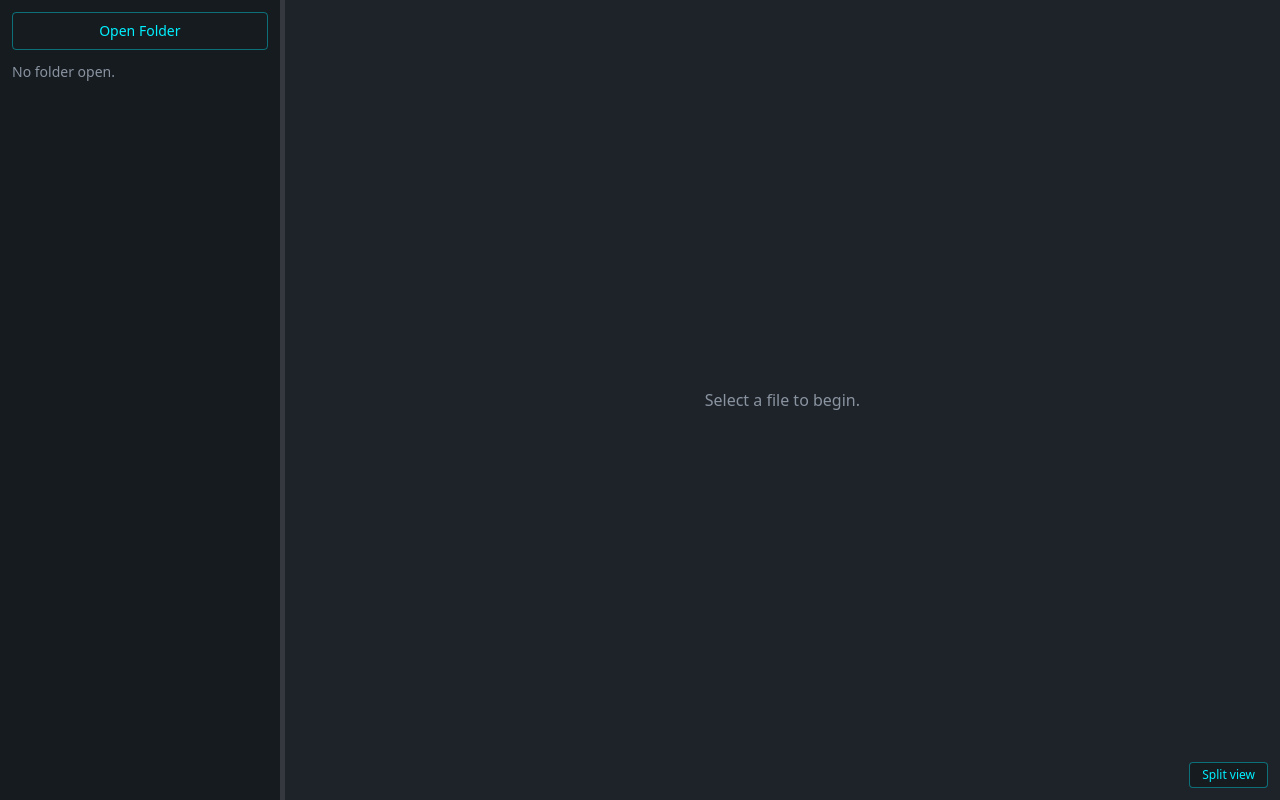
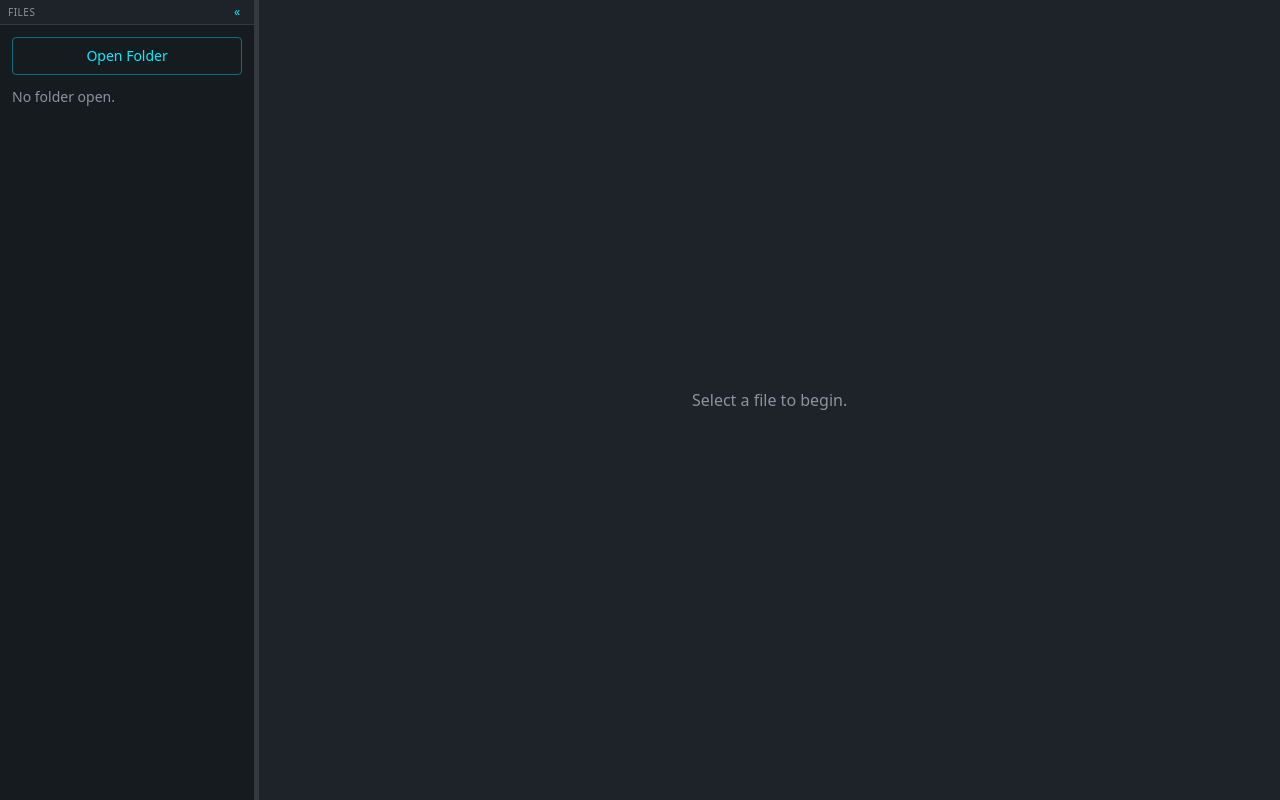
Before and after one commit to giaphat060206/SyntaxScalpel, a React (Vite) app: page / in a window 1280 px wide. Built offline with nearby package versions, Linux system fonts and the light colour scheme.

Commit message:
feat(ui): pin docs to the right and add collapsible panes

```diff
--- a/src/features/shell/App.tsx
+++ b/src/features/shell/App.tsx
@@ -5,24 +5,31 @@ import { ContentPane } from "./ContentPane";
 import { useLayoutAutosave } from "../graph/useLayoutAutosave";
 import type { LayoutMap } from "../../shared/types";
 
+const iconButton =
+  "rounded px-1.5 py-0.5 text-xs leading-none text-accent hover:bg-accent/10";
+
 export default function App() {
   const [root, setRoot] = useState<string | null>(null);
   const [codeFile, setCodeFile] = useState<string | null>(null);
   const [docFile, setDocFile] = useState<string | null>(null);
-  const [splitMode, setSplitMode] = useState(false);
+  const [selectedFile, setSelectedFile] = useState<string | null>(null);
+  const [explorerCollapsed, setExplorerCollapsed] = useState(false);
+  const [docsCollapsed, setDocsCollapsed] = useState(false);
 
-  const activeFile = splitMode && docFile ? docFile : (codeFile ?? docFile);
   const savePositions = useLayoutAutosave(root, codeFile);
 
   const handleOpenFolder = useCallback((nextRoot: string) => {
     setRoot(nextRoot);
     setCodeFile(null);
     setDocFile(null);
+    setSelectedFile(null);
   }, []);
 
   const handleSelectFile = useCallback((relPath: string) => {
+    setSelectedFile(relPath);
     if (relPath.toLowerCase().endsWith(".md")) {
       setDocFile(relPath);
+      setDocsCollapsed(false);
     } else {
       setCodeFile(relPath);
     }
@@ -33,44 +40,104 @@ export default function App() {
     [savePositions]
   );
 
+  const showDocs = Boolean(codeFile && docFile && !docsCollapsed);
+  const mainFile = showDocs ? codeFile : (codeFile ?? docFile);
+
   return (
     <div className="h-full bg-bg">
       <Group orientation="horizontal">
-        <Panel defaultSize="22%" minSize="12%" className="border-r border-white/10">
+        {explorerCollapsed ? (
+          <Panel
+            defaultSize="40px"
+            minSize="40px"
+            maxSize="40px"
+            className="border-r border-white/10"
+          >
+            <div className="flex h-full justify-center pt-2">
+              <button
+                type="button"
+                title="Show files"
+                onClick={() => setExplorerCollapsed(false)}
+                className={iconButton}
+              >
+                »
+              </button>
+            </div>
+          </Panel>
+        ) : (
+          <>
+            <Panel
+              defaultSize="20%"
+              minSize="12%"
+              maxSize="40%"
+              className="border-r border-white/10"
+            >
+              <div className="flex h-full flex-col">
+                <div className="flex items-center justify-between border-b border-white/10 px-2 py-1">
+                  <span className="text-[10px] uppercase tracking-wider text-dimmed">
+                    Files
+                  </span>
+                  <button
+                    type="button"
+                    title="Hide files"
+                    onClick={() => setExplorerCollapsed(true)}
+                    className={iconButton}
+                  >
+                    «
+                  </button>
+                </div>
+                <div className="min-h-0 flex-1">
                   <FileExplorer
                     root={root}
                     onOpenFolder={handleOpenFolder}
                     onSelectFile={handleSelectFile}
-            selectedFile={activeFile}
+                    selectedFile={selectedFile}
                   />
-        </Panel>
-        <Separator className="w-1 bg-white/10" />
-        <Panel>
-          <Group orientation="horizontal">
-            {splitMode && docFile && (
-              <>
-                <Panel defaultSize="50%" minSize="20%">
-                  <ContentPane root={root} filePath={docFile} onDragStop={handleDragStop} />
+                </div>
+              </div>
             </Panel>
             <Separator className="w-1 bg-white/10" />
           </>
         )}
-            <Panel minSize="20%">
-              <ContentPane
-                root={root}
-                filePath={splitMode && docFile ? codeFile : activeFile}
-                onDragStop={handleDragStop}
-              />
-            </Panel>
-          </Group>
+
+        <Panel minSize="20%" className="relative">
+          <ContentPane root={root} filePath={mainFile} onDragStop={handleDragStop} />
+          {codeFile && docFile && docsCollapsed && (
             <button
               type="button"
-            onClick={() => setSplitMode((value) => !value)}
+              onClick={() => setDocsCollapsed(false)}
               className="absolute bottom-3 right-3 z-10 rounded border border-accent/40 bg-panel px-3 py-1 text-xs text-accent hover:bg-accent/10"
             >
-            {splitMode ? "Single view" : "Split view"}
+              Show docs
             </button>
+          )}
         </Panel>
+
+        {showDocs && (
+          <>
+            <Separator className="w-1 bg-white/10" />
+            <Panel defaultSize="40%" minSize="20%">
+              <div className="flex h-full flex-col">
+                <div className="flex items-center justify-between border-b border-white/10 px-2 py-1">
+                  <span className="text-[10px] uppercase tracking-wider text-dimmed">
+                    Docs
+                  </span>
+                  <button
+                    type="button"
+                    title="Hide docs"
+                    onClick={() => setDocsCollapsed(true)}
+                    className={iconButton}
+                  >
+                    »
+                  </button>
+                </div>
+                <div className="min-h-0 flex-1">
+                  <ContentPane root={root} filePath={docFile} onDragStop={handleDragStop} />
+                </div>
+              </div>
+            </Panel>
+          </>
+        )}
       </Group>
     </div>
   );
```
Lines whose indentation alone changed are shown as unchanged.
